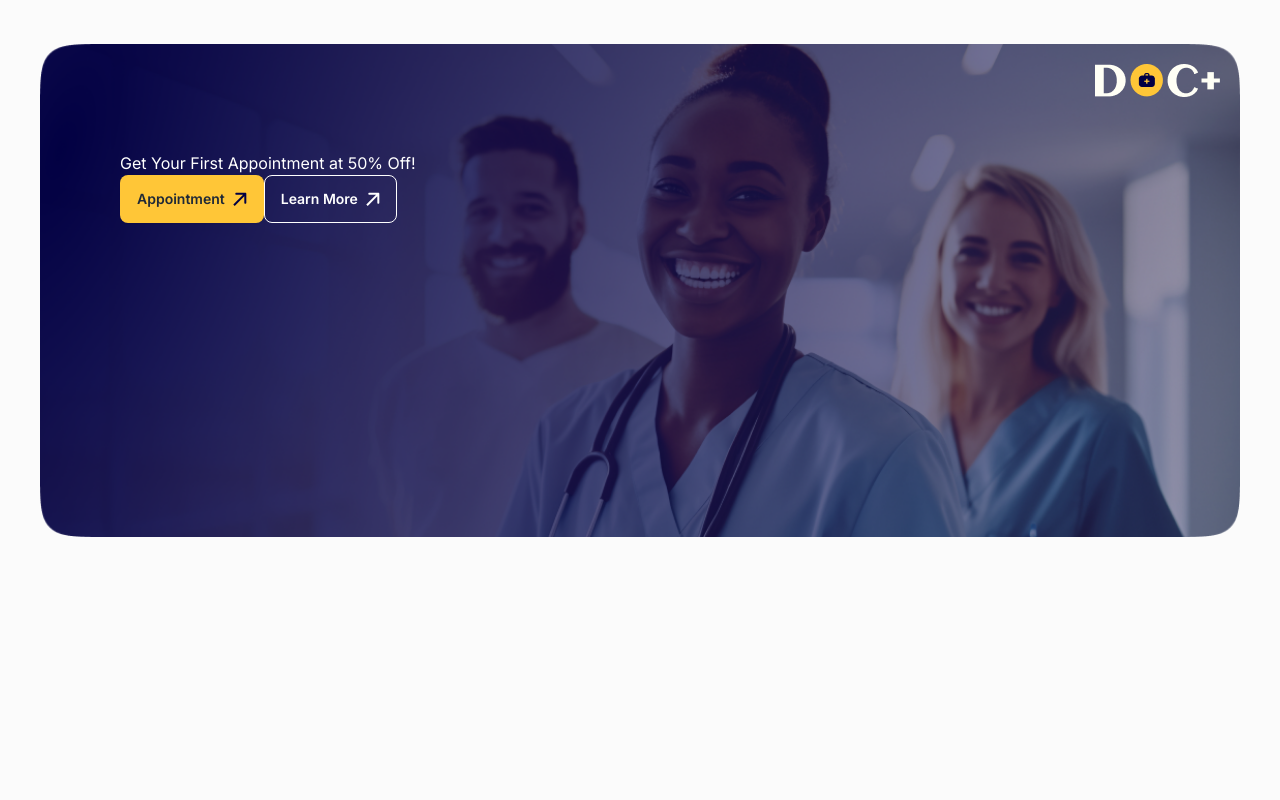
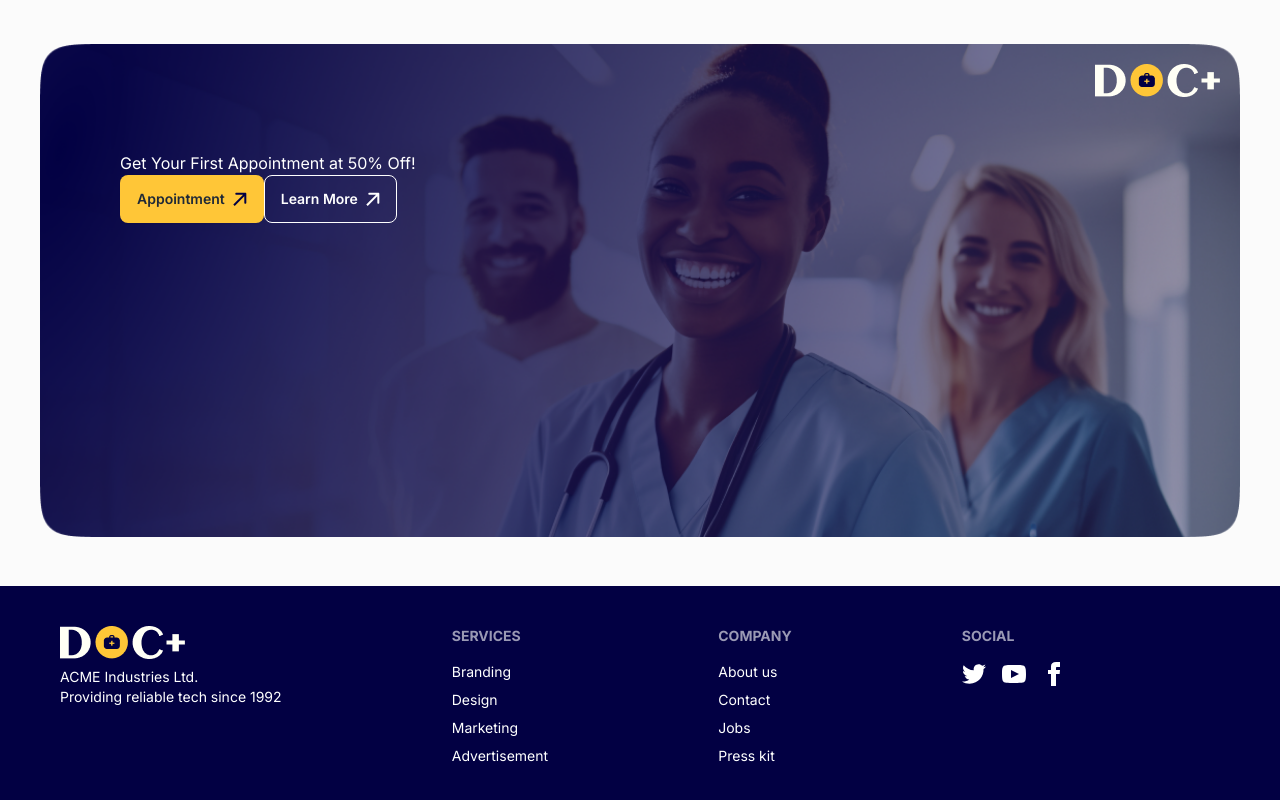
Before and after one commit to dev-ahad-ali/doc-landing, a React (Vite) app: page / in a window 1280 px wide. Shown: the part 3290-4090 px from the top of the page. Before the commit the page ends 3827 px from the top, so only its background shows below. Built offline with nearby package versions, Linux system fonts and the light colour scheme.

Commit message:
footer added

```diff
--- a/src/App.jsx
+++ b/src/App.jsx
@@ -1,5 +1,6 @@
 import Banner from './components/Banner/Banner';
 import Faq from './components/FAQ/Faq';
+import Footer from './components/Footer/Footer';
 import GetSolutions from './components/GetSolutions/GetSolutions';
 import Navbar from './components/Navbar/Navbar';
 import Offer from './components/Offer/Offer';
@@ -16,6 +17,7 @@
       <Testimonial />
       <Faq />
       <Offer />
+      <Footer />
     </>
   );
 }
--- /dev/null
+++ b/src/components/Footer/Footer.jsx
@@ -0,0 +1,72 @@
+import logoLight from '../../assets/img/logoLight.png';
+
+const Footer = () => {
+  return (
+    <div className='mt-12 bg-primary py-10'>
+      <footer className='footer mx-auto max-w-[1200px] px-5 text-white'>
+        <aside>
+          <img src={logoLight} alt='' />
+          <p>
+            ACME Industries Ltd.
+            <br />
+            Providing reliable tech since 1992
+          </p>
+        </aside>
+        <nav>
+          <h6 className='footer-title'>Services</h6>
+          <a className='link-hover link'>Branding</a>
+          <a className='link-hover link'>Design</a>
+          <a className='link-hover link'>Marketing</a>
+          <a className='link-hover link'>Advertisement</a>
+        </nav>
+        <nav>
+          <h6 className='footer-title'>Company</h6>
+          <a className='link-hover link'>About us</a>
+          <a className='link-hover link'>Contact</a>
+          <a className='link-hover link'>Jobs</a>
+          <a className='link-hover link'>Press kit</a>
+        </nav>
+        <nav>
+          <h6 className='footer-title'>Social</h6>
+          <div className='grid grid-flow-col gap-4'>
+            <a>
+              <svg
+                xmlns='http://www.w3.org/2000/svg'
+                width='24'
+                height='24'
+                viewBox='0 0 24 24'
+                className='fill-current'
+              >
+                <path d='M24 4.557c-.883.392-1.832.656-2.828.775 1.017-.609 1.798-1.574 2.165-2.724-.951.564-2.005.974-3.127 1.195-.897-.957-2.178-1.555-3.594-1.555-3.179 0-5.515 2.966-4.797 6.045-4.091-.205-7.719-2.165-10.148-5.144-1.29 2.213-.669 5.108 1.523 6.574-.806-.026-1.566-.247-2.229-.616-.054 2.281 1.581 4.415 3.949 4.89-.693.188-1.452.232-2.224.084.626 1.956 2.444 3.379 4.6 3.419-2.07 1.623-4.678 2.348-7.29 2.04 2.179 1.397 4.768 2.212 7.548 2.212 9.142 0 14.307-7.721 13.995-14.646.962-.695 1.797-1.562 2.457-2.549z'></path>
+              </svg>
+            </a>
+            <a>
+              <svg
+                xmlns='http://www.w3.org/2000/svg'
+                width='24'
+                height='24'
+                viewBox='0 0 24 24'
+                className='fill-current'
+              >
+                <path d='M19.615 3.184c-3.604-.246-11.631-.245-15.23 0-3.897.266-4.356 2.62-4.385 8.816.029 6.185.484 8.549 4.385 8.816 3.6.245 11.626.246 15.23 0 3.897-.266 4.356-2.62 4.385-8.816-.029-6.185-.484-8.549-4.385-8.816zm-10.615 12.816v-8l8 3.993-8 4.007z'></path>
+              </svg>
+            </a>
+            <a>
+              <svg
+                xmlns='http://www.w3.org/2000/svg'
+                width='24'
+                height='24'
+                viewBox='0 0 24 24'
+                className='fill-current'
+              >
+                <path d='M9 8h-3v4h3v12h5v-12h3.642l.358-4h-4v-1.667c0-.955.192-1.333 1.115-1.333h2.885v-5h-3.808c-3.596 0-5.192 1.583-5.192 4.615v3.385z'></path>
+              </svg>
+            </a>
+          </div>
+        </nav>
+      </footer>
+    </div>
+  );
+};
+
+export default Footer;
--- a/src/components/Offer/Offer.jsx
+++ b/src/components/Offer/Offer.jsx
@@ -3,7 +3,7 @@
 
 const Offer = () => {
   return (
-    <section className='relative mx-auto mt-12 max-w-[1200px] px-5 text-white'>
+    <section className='relative mx-auto mt-12 h-[494px] max-w-[1200px] px-5 text-white'>
       <img className='absolute inset-0 -z-10 w-full' src={offerImg} alt='' />
       <img className='absolute right-5 top-5' src={logoLight} alt='' />
       <div className='ps-[60px] pt-[107px]'>
```
